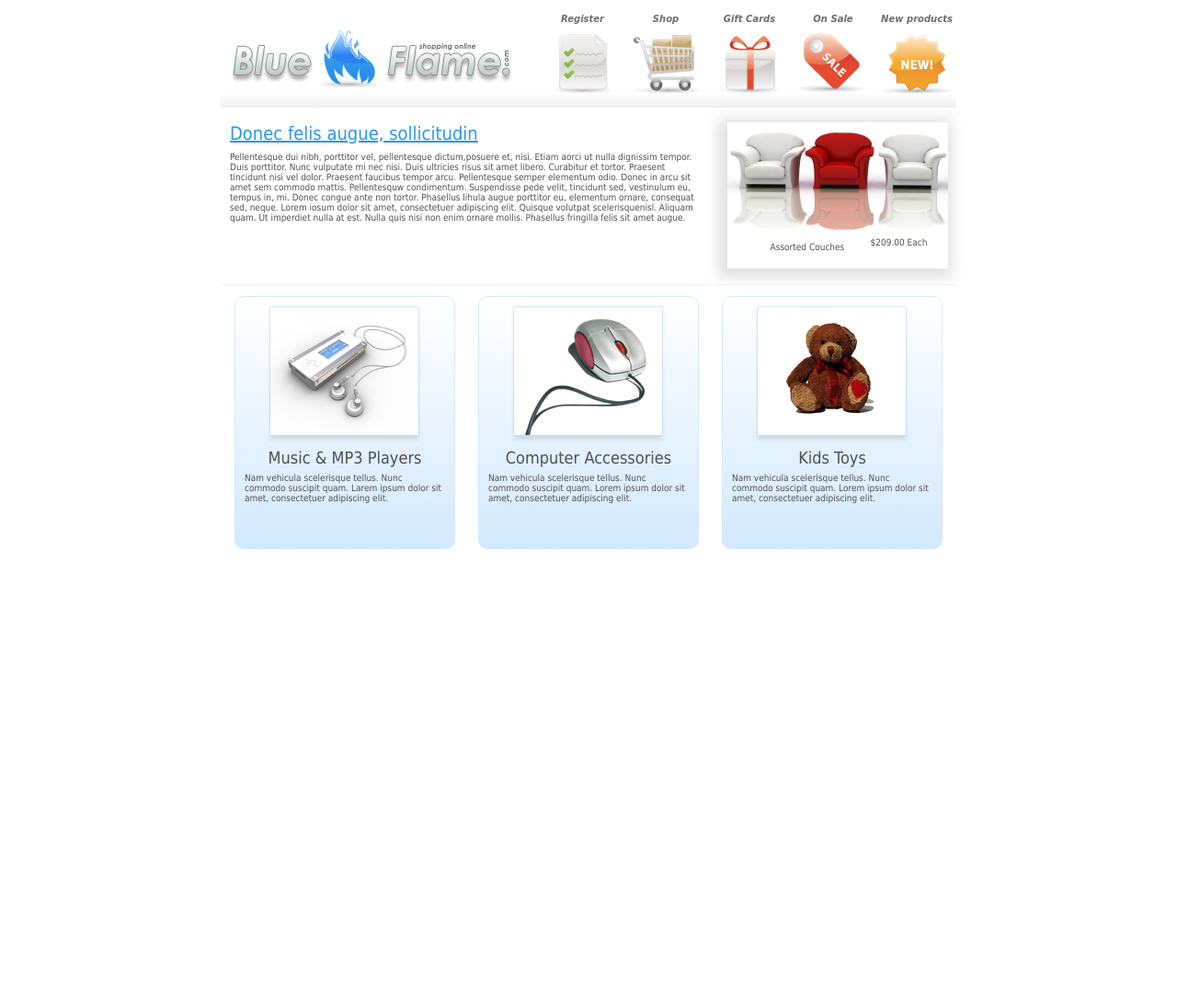
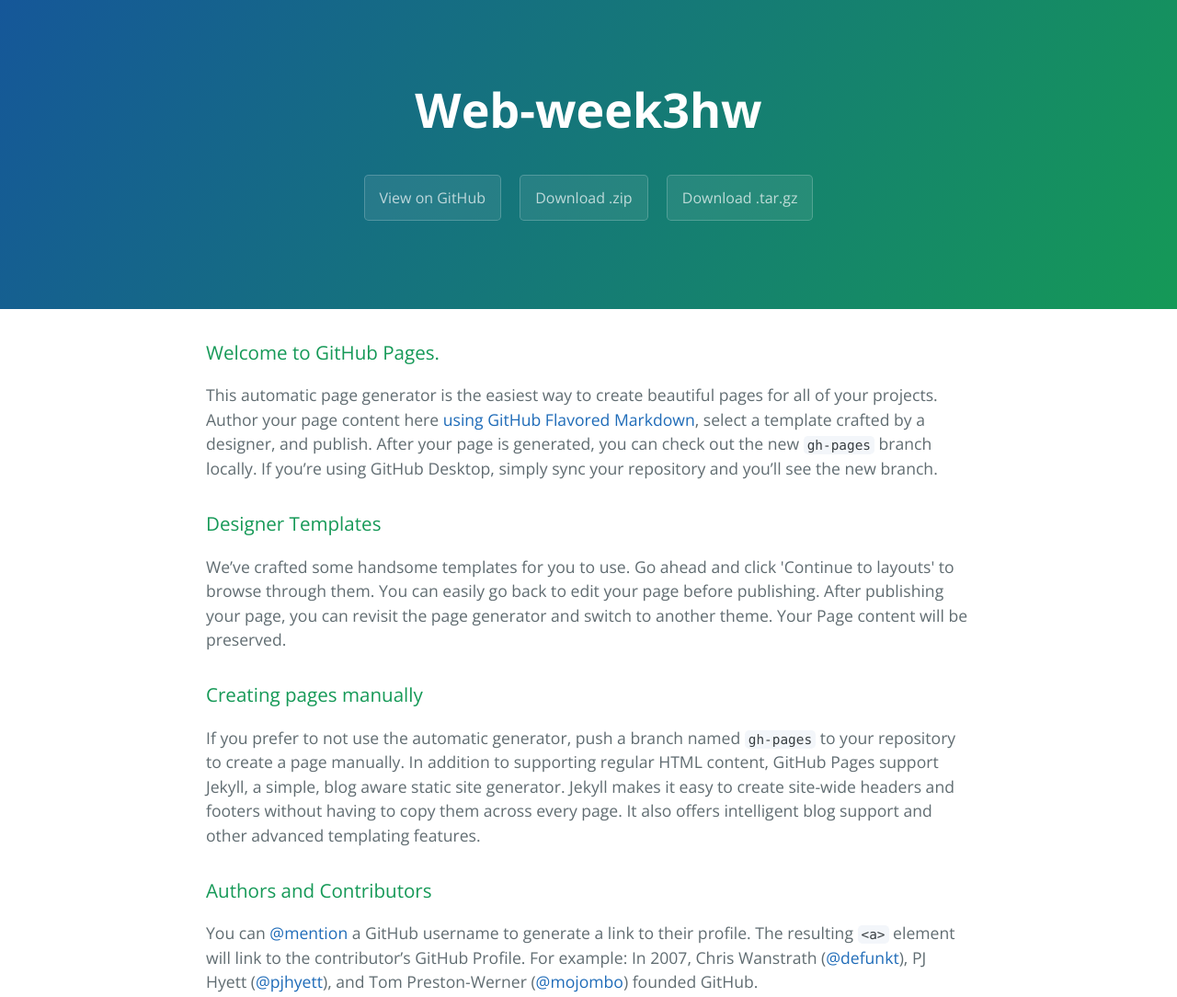
Before and after one commit to bigcanbigbig/web-week3hw, a plain HTML site: page index.html in a window 1280 px wide. Shown: the top 1084 px of the page at 92% size. Before the commit the page ends 800 px from the top, so only its background shows below. Drawn offline with nearby package versions, Linux system fonts and the light colour scheme.

Commit message:
Create gh-pages branch via GitHub

```diff
--- a/index.html
+++ b/index.html
@@ -1,87 +1,57 @@
-<html>
-<head>
-	<link rel="stylesheet" type="text/css" href="CSS/week3hw1.css" />
-	<title></title>
-</head>
-<body>
-	<div class="wrapper">
-		<div class="header">
-			<div class="logo"><img src="images/logo.png" class="logo_img"></div>
-			<div class="menu">
-				<div class="menu_word">
-					<div class="menu1_word">
-						<p>Register</p>
-					</div>
-					<div class="menu2_word">
-						<p>Shop</p>
-					</div>
-					<div class="menu3_word">
-						<p>Gift Cards</p>
-					</div>
-					<div class="menu4_word">
-						<p>On Sale</p>
-					</div>
-					<div class="menu5_word">
-						<p>New products</p>
-					</div>
-				</div>
-				<div class="menu_pic">
-					<div class="menu1_pic"><img src="images/menu-1.png"></div>
-					<div class="menu2_pic"><img src="images/menu-2.png"></div>
-					<div class="menu3_pic"><img src="images/menu-3.png"></div>
-					<div class="menu4_pic"><img src="images/menu-4.png"></div>
-					<div class="menu5_pic"><img src="images/menu-5.png"></div>
-				</div>
-			</div>
-		</div>
-		<div class="line"></div>
-		<div class="content_center" style="border-color:#F0F0F0;border-style:solid;border-width:1px 0px 1px 0px;">
-			<div class="center_left">
-				<div class="center_word">
-					<h2>Donec felis augue, sollicitudin</h2>
-					<p>Pellentesque dui nibh, porttitor vel, pellentesque dictum,posuere et, nisi. Etiam aorci ut nulla dignissim tempor. Duis porttitor. Nunc vulputate mi nec nisi. Duis ultricies risus sit amet libero. Curabitur et tortor. Praesent tincidunt nisi vel dolor. Praesent faucibus tempor arcu. Pellentesque semper elementum odio. Donec in arcu sit amet sem commodo mattis. Pellentesquw condimentum. Suspendisse pede velit, tincidunt sed, vestinulum eu, tempus in, mi. Donec congue ante non tortor. Phasellus lihula augue porttitor eu, elementum ornare, consequat sed, neque. Lorem iosum dolor sit amet, consectetuer adipiscing elit. Quisque volutpat scelerisquenisl. Aliquam quam. Ut imperdiet nulla at est. Nulla quis nisi non enim ornare mollis. Phasellus fringilla felis sit amet augue.</p>
-				</div>
-			</div>
-			<div class="center_right">
-				<div class="center_pic">
-					<div class="center_pic_leftword">
-						<p>Assorted Couches&nbsp;&nbsp;</p>
-					</div>
-					<div class="center_pic_rightword">
-						<p>$209.00 Each</p>
-					</div>
-				</div>
-			</div>
-		</div>
-		<div class="content_bottom">
-			<div class="bottom_left">
-				<div class="blue_square">
-					<div class="blue_square_pic"><img src="images/product-1.png"></div>
-					<div class="blue_square_word">
-						<h2>Music &amp; MP3 Players</h2>
-						<p>Nam vehicula scelerisque tellus. Nunc commodo suscipit quam. Larem ipsum dolor sit amet, consectetuer adipiscing elit.</p>
-					</div>
-				</div>
-			</div>
-			<div class="bottom_center">
-				<div class="blue_square">
-					<div class="blue_square_pic"><img src="images/product-2.png"></div>
-					<div class="blue_square_word">
-						<h2>Computer Accessories</h2>
-						<p>Nam vehicula scelerisque tellus. Nunc commodo suscipit quam. Lorem ipsum dolor sit amet, consectetuer adipiscing elit.</p>
-					</div>
-				</div>
-			</div>
-			<div class="bottom_right">
-				<div class="blue_square">
-					<div class="blue_square_pic"><img src="images/product-3.png"></div>
-					<div class="blue_square_word">
-						<h2>Kids Toys</h2>
-						<p>Nam vehicula scelerisque tellus. Nunc commodo suscipit quam. Lorem ipsum dolor sit amet, consectetuer adipiscing elit.</p>
-					</div>
-				</div>
-			</div>
-		</div>
-	</div>
-</body>
+<!DOCTYPE html>
+<html lang="en-us">
+  <head>
+    <meta charset="UTF-8">
+    <title>Web-week3hw by bigcanbigbig</title>
+    <meta name="viewport" content="width=device-width, initial-scale=1">
+    <link rel="stylesheet" type="text/css" href="stylesheets/normalize.css" media="screen">
+    <link href='https://fonts.googleapis.com/css?family=Open+Sans:400,700' rel='stylesheet' type='text/css'>
+    <link rel="stylesheet" type="text/css" href="stylesheets/stylesheet.css" media="screen">
+    <link rel="stylesheet" type="text/css" href="stylesheets/github-light.css" media="screen">
+  </head>
+  <body>
+    <section class="page-header">
+      <h1 class="project-name">Web-week3hw</h1>
+      <h2 class="project-tagline"></h2>
+      <a href="https://github.com/bigcanbigbig/web-week3hw" class="btn">View on GitHub</a>
+      <a href="https://github.com/bigcanbigbig/web-week3hw/zipball/master" class="btn">Download .zip</a>
+      <a href="https://github.com/bigcanbigbig/web-week3hw/tarball/master" class="btn">Download .tar.gz</a>
+    </section>
+
+    <section class="main-content">
+      <h3>
+<a id="welcome-to-github-pages" class="anchor" href="#welcome-to-github-pages" aria-hidden="true"><span aria-hidden="true" class="octicon octicon-link"></span></a>Welcome to GitHub Pages.</h3>
+
+<p>This automatic page generator is the easiest way to create beautiful pages for all of your projects. Author your page content here <a href="https://guides.github.com/features/mastering-markdown/">using GitHub Flavored Markdown</a>, select a template crafted by a designer, and publish. After your page is generated, you can check out the new <code>gh-pages</code> branch locally. If you’re using GitHub Desktop, simply sync your repository and you’ll see the new branch.</p>
+
+<h3>
+<a id="designer-templates" class="anchor" href="#designer-templates" aria-hidden="true"><span aria-hidden="true" class="octicon octicon-link"></span></a>Designer Templates</h3>
+
+<p>We’ve crafted some handsome templates for you to use. Go ahead and click 'Continue to layouts' to browse through them. You can easily go back to edit your page before publishing. After publishing your page, you can revisit the page generator and switch to another theme. Your Page content will be preserved.</p>
+
+<h3>
+<a id="creating-pages-manually" class="anchor" href="#creating-pages-manually" aria-hidden="true"><span aria-hidden="true" class="octicon octicon-link"></span></a>Creating pages manually</h3>
+
+<p>If you prefer to not use the automatic generator, push a branch named <code>gh-pages</code> to your repository to create a page manually. In addition to supporting regular HTML content, GitHub Pages support Jekyll, a simple, blog aware static site generator. Jekyll makes it easy to create site-wide headers and footers without having to copy them across every page. It also offers intelligent blog support and other advanced templating features.</p>
+
+<h3>
+<a id="authors-and-contributors" class="anchor" href="#authors-and-contributors" aria-hidden="true"><span aria-hidden="true" class="octicon octicon-link"></span></a>Authors and Contributors</h3>
+
+<p>You can <a href="https://help.github.com/articles/basic-writing-and-formatting-syntax/#mentioning-users-and-teams" class="user-mention">@mention</a> a GitHub username to generate a link to their profile. The resulting <code>&lt;a&gt;</code> element will link to the contributor’s GitHub Profile. For example: In 2007, Chris Wanstrath (<a href="https://github.com/defunkt" class="user-mention">@defunkt</a>), PJ Hyett (<a href="https://github.com/pjhyett" class="user-mention">@pjhyett</a>), and Tom Preston-Werner (<a href="https://github.com/mojombo" class="user-mention">@mojombo</a>) founded GitHub.</p>
+
+<h3>
+<a id="support-or-contact" class="anchor" href="#support-or-contact" aria-hidden="true"><span aria-hidden="true" class="octicon octicon-link"></span></a>Support or Contact</h3>
+
+<p>Having trouble with Pages? Check out our <a href="https://help.github.com/pages">documentation</a> or <a href="https://github.com/contact">contact support</a> and we’ll help you sort it out.</p>
+
+      <footer class="site-footer">
+        <span class="site-footer-owner"><a href="https://github.com/bigcanbigbig/web-week3hw">Web-week3hw</a> is maintained by <a href="https://github.com/bigcanbigbig">bigcanbigbig</a>.</span>
+
+        <span class="site-footer-credits">This page was generated by <a href="https://pages.github.com">GitHub Pages</a> using the <a href="https://github.com/jasonlong/cayman-theme">Cayman theme</a> by <a href="https://twitter.com/jasonlong">Jason Long</a>.</span>
+      </footer>
+
+    </section>
+
+
+  </body>
 </html>
```
Also changed, not shown: params.json (added, +6 -0 lines).
